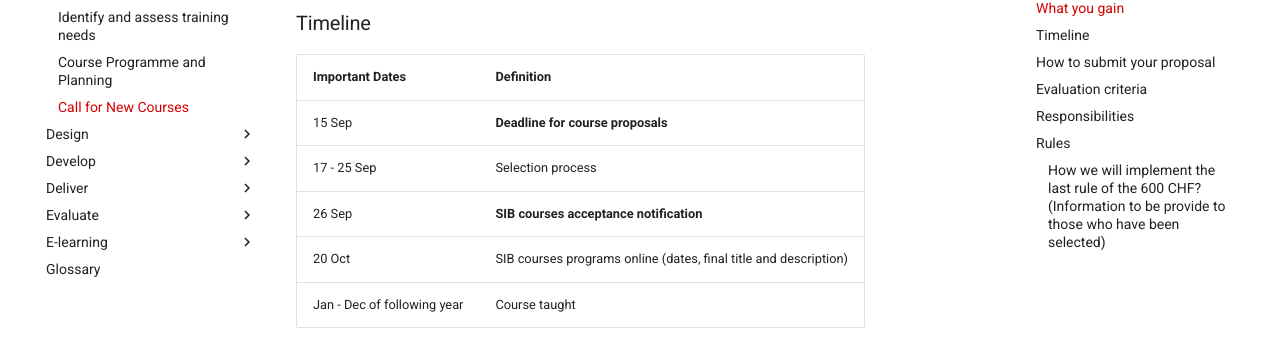
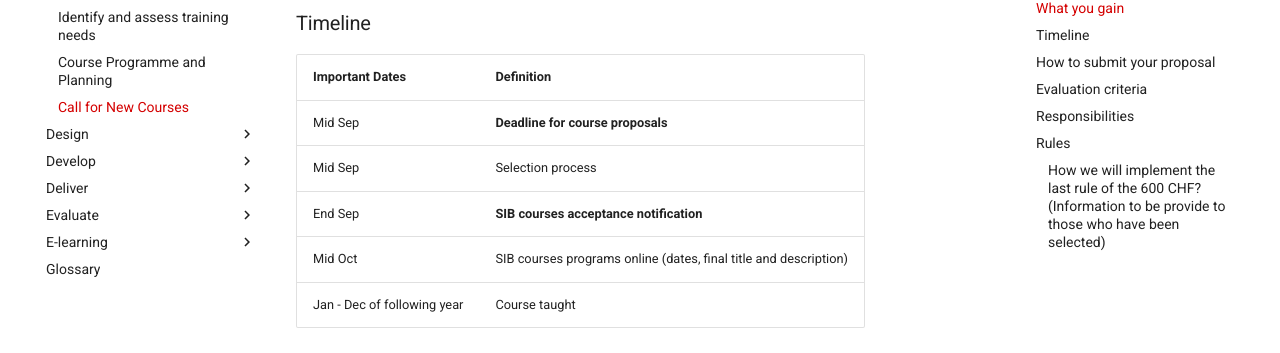
Before and after one commit to sib-swiss/training-cookbook, an MkDocs documentation site: the page built from docs/procedures/call_new_courses.md, in a window 1280 px wide and 900 px high, scrolled down 915 px. Shown: the part 145-498 px from the top of the window. Built offline with MkDocs 1.6.1 and Material for MkDocs 9.7.7, drawn with Linux system fonts in a browser that asks for light colours; comment, search, counter and statistics services are not loaded.

Commit message:
remoed dates

```diff
--- a/docs/procedures/call_new_courses.md
+++ b/docs/procedures/call_new_courses.md
@@ -23,10 +23,10 @@ Let’s develop and provide training on the latest bioinformatic methods and dat
 
 | Important Dates   | Definition                           |
 | ----------------------------- | ------------------------------------ |
-| 15 Sep                        | **Deadline for course proposals** |
-| 17 - 25 Sep                   | Selection process |
-| 26 Sep                        | **SIB courses acceptance notification** |
-| 20 Oct                        | SIB courses programs online (dates, final title and description)  |
+| Mid Sep                        | **Deadline for course proposals** |
+| Mid Sep                        | Selection process |
+| End Sep                        | **SIB courses acceptance notification** |
+| Mid Oct                        | SIB courses programs online (dates, final title and description)  |
 | Jan - Dec of following year   | Course taught |
 
 ### How to submit your proposal
```
